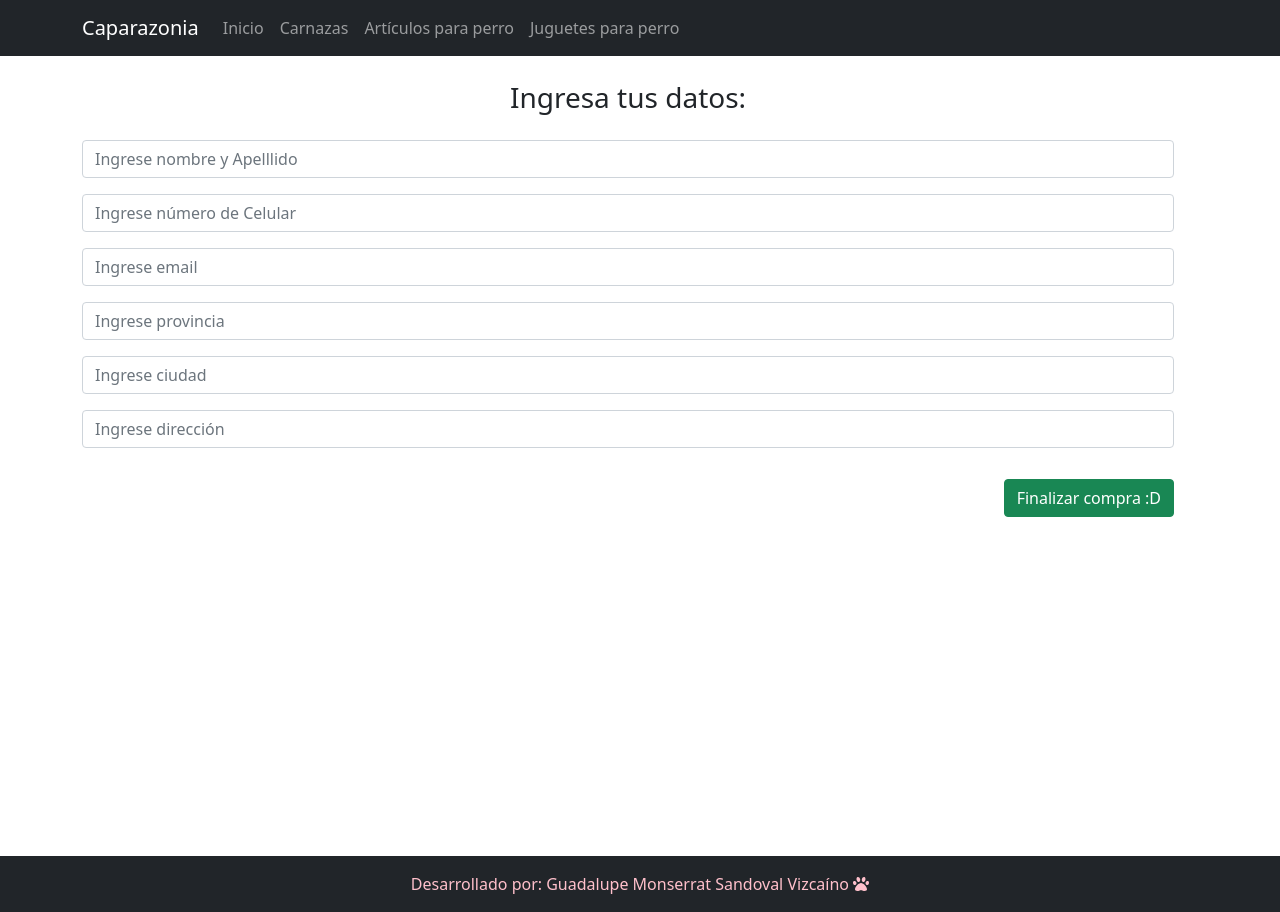
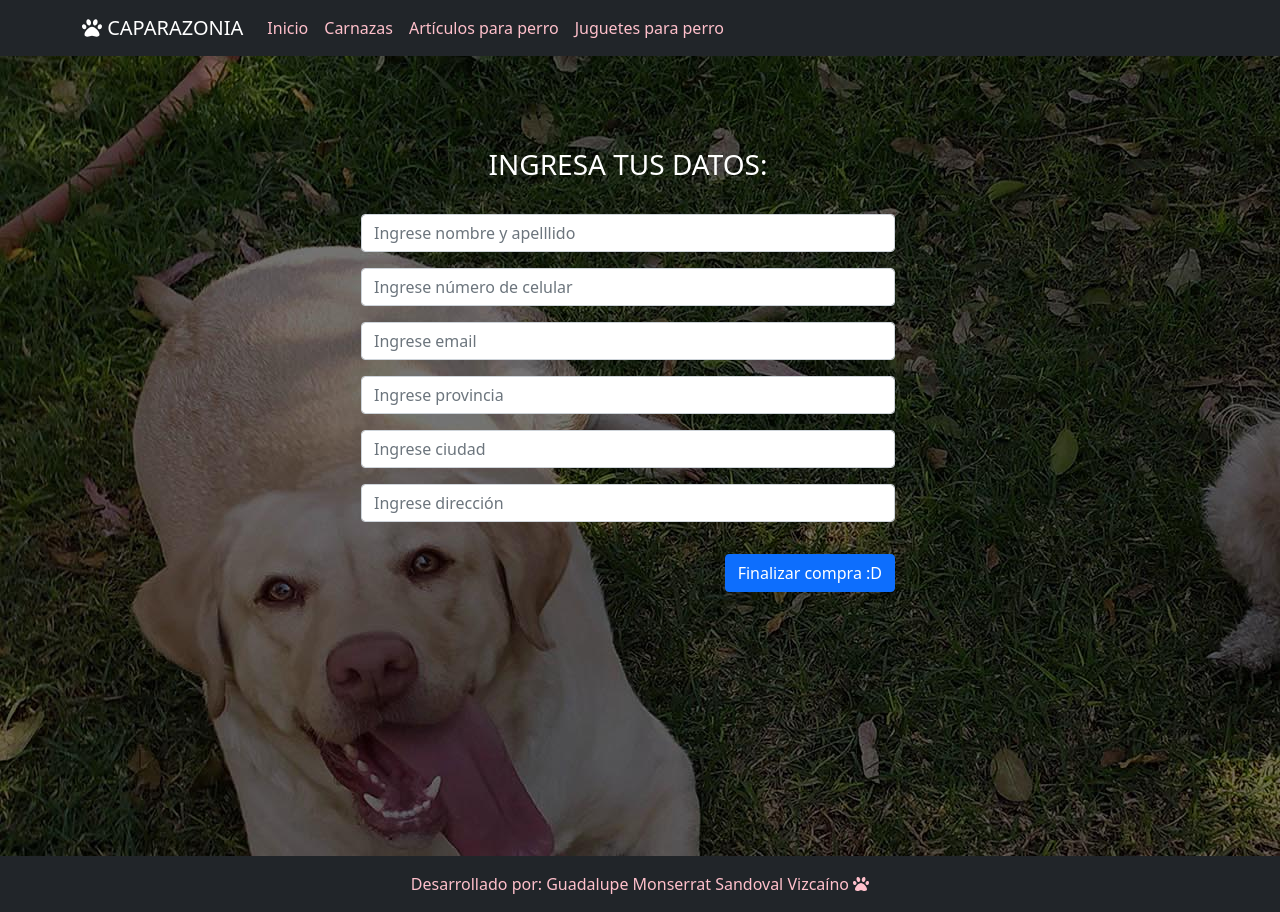
Before and after one commit to gcandial/caparazonia-sandoval, a React (Create React App) app: page /buyform in a window 1280 px wide. Built offline with nearby package versions, Linux system fonts and the light colour scheme.

Commit message:
Entrega final

```diff
--- a/src/App.css
+++ b/src/App.css
@@ -1,3 +1,8 @@
+#main {
+  min-height: 100vh;
+  background-image: url('./img/yumo_1920_1280_opaco.jpg');
+}
+
 .App {
   text-align: center;
 }
@@ -40,3 +45,61 @@
 .mt-15 {
   margin-top: 20px;
 }
+
+#col-item {
+  padding: 3px;
+  margin: 5px;
+}
+
+.card-list {
+  width: 18rem;
+  text-align: center;
+}
+
+.cartTable > thead > tr > th {
+  color: white;
+  font-size: 25px;
+}
+
+.cartTable > tbody > tr > td {
+  color: white;
+  font-size: 22px;
+}
+
+.cartTable > tfoot > tr > th {
+  color: white;
+  font-size: 22px;
+}
+
+#col-detail {
+  padding: 5px;
+  margin: 5px;
+}
+
+#row-detail {
+  background-color: #FFFC;
+  padding: 15px 0px;
+}
+
+#card-detail {
+  height: 100%;
+}
+
+#buttons-item-detail {
+  padding: 25px 0px;
+}
+
+#input-detail {
+  padding: 3px;
+  margin: 5px;
+  width: 35px;
+  text-align: center;
+}
+
+.pink {
+  color: pink;
+}
+
+#btn-limpiar {
+  margin-right: 10px;
+}
--- a/src/App.js
+++ b/src/App.js
@@ -16,28 +16,28 @@ function App() {
       <CartContext>
         <BrowserRouter>
           <NavBar />
-          <div id='main' style={{ minHeight: '100vh' }}>
+          <div id='main'>
             <Container>
               <Switch>
                 {/* Ruta Inicio */}
                 <Route exact path="/">
-                  <Row><ItemListContainer /></Row>
+                  <Row className='py-5'><ItemListContainer /></Row>
                 </Route>
                 {/* Ruta Producto */}
                 <Route path="/item/:itemId">
-                  <Row><ItemDetailContainer /></Row>
+                  <Row className='py-5'><ItemDetailContainer /></Row>
                 </Route>
                 {/* Ruta Categoría */}
                 <Route path="/categoria/:categoryId">
-                  <Row><ItemListContainer /></Row>
+                  <Row className='py-5'><ItemListContainer /></Row>
                 </Route>
                 {/* Ruta Cart */}
                 <Route path="/cart">
-                  <Row><Cart /></Row>
+                  <Row className='py-5'><Cart /></Row>
                 </Route>
                 {/* Ruta BuyForm */}
                 <Route path="/buyform">
-                  <Row><BuyForm /></Row>
+                  <Row className='py-5'><BuyForm /></Row>
                 </Route>
               </Switch>
             </Container>
--- a/src/components/BuyForm.js
+++ b/src/components/BuyForm.js
@@ -4,6 +4,7 @@ import firebase from "firebase/app";
 import "firebase/firestore";
 import { getFirestore } from '../firebase/firebase';
 import { cartContext } from "../context/CartProvider";
+import '../App.css';
 
 const BuyForm = () => {
 
@@ -50,22 +51,24 @@ const BuyForm = () => {
             .catch((err) => {
                 console.log(err);
             });
-
     }
 
     return (
         <>
-            {orderId && (<h1>Se ingresó con éxito la orden, tú número de orden es: {orderId}</h1>)}
+            {orderId && (<h1 className="text-white text-center">Se ingresó con éxito la orden, tú número es: {orderId}</h1>)}
             <Row className="text-center mt-15">
                 <Col>
-                    <h3 style={{ margin: '25px' }}>Ingresa tus datos:</h3>
-
+                    <h3 className="py-4 mt-15 text-white">INGRESA TUS DATOS:</h3>
+                </Col>
+            </Row>
+            <Row className="justify-content-lg-center mt-15">
+                <Col className="col col-lg-6">
                     <Form.Group className="mb-3" controlId="formBasicEmail">
-                        <Form.Control type="text" name="name" ref={nameRef} placeholder="Ingrese nombre y Apelllido" />
+                        <Form.Control type="text" name="name" ref={nameRef} placeholder="Ingrese nombre y apelllido" />
                     </Form.Group>
 
                     <Form.Group className="mb-3" controlId="formBasicEmail">
-                        <Form.Control type="text" name="mobile" ref={mobileRef} placeholder="Ingrese número de Celular" />
+                        <Form.Control type="text" name="mobile" ref={mobileRef} placeholder="Ingrese número de celular" />
                     </Form.Group>
 
                     <Form.Group className="mb-3" controlId="formBasicEmail">
@@ -83,11 +86,10 @@ const BuyForm = () => {
                     <Form.Group className="mb-3" controlId="formBasicEmail">
                         <Form.Control type="text" name="address" ref={addressRef} placeholder="Ingrese dirección" />
                     </Form.Group>
-                </Col>
-            </Row>
-            <Row className="text-end" style={{ marginTop: '15px' }}>
-                <Col>
-                    <Button onClick={() => handleClick()} variant="success">Finalizar compra :D</Button>
+
+                    <Form.Group className="mb-3 py-3 text-end">
+                        <Button onClick={() => handleClick()} variant="primary">Finalizar compra :D</Button>
+                    </Form.Group>
                 </Col>
             </Row>
         </>
--- a/src/components/Cart.js
+++ b/src/components/Cart.js
@@ -5,6 +5,7 @@ import { faSadTear } from '@fortawesome/free-solid-svg-icons';
 import { Button, Col, Row, Card } from 'react-bootstrap';
 import { cartContext } from "../context/CartProvider";
 import CartItem from "./CartItem";
+import '../App.css';
 
 const Cart = () => {
 
@@ -42,7 +43,7 @@ const Cart = () => {
                     </>
                     :
                     <>
-                        <table className="table tableHover">
+                        <table className="table tableHover cartTable">
                             <thead>
                                 <tr>
                                     <th>Producto</th>
@@ -68,7 +69,7 @@ const Cart = () => {
 
                         <Row className="text-end mt-15">
                             <Col>
-                                <Button onClick={() => clear()} style={{ marginRight: '10px' }} variant="warning">Limpiar carrito</Button>
+                                <Button id="btn-limpiar" onClick={() => clear()} variant="warning">Limpiar carrito</Button>
                                 <Link to='/buyform' ><Button variant="success">Finalizar compra</Button></Link>
                             </Col>
                         </Row>
--- a/src/components/CartWidget.js
+++ b/src/components/CartWidget.js
@@ -7,12 +7,17 @@ import { cartContext } from "../context/CartProvider";
 function CartWidget() {
 
   const { cart } = useContext(cartContext);
-  const showCartWidget = (cart.length > 0) ? 'block' : 'none' ;
+  const showCartWidget = (cart.length > 0) ? true : false;
   return (
     <>
-      <Link to="/cart" style={{display: showCartWidget}}>
-        <span><FontAwesomeIcon icon={faShoppingCart} /> {cart.length}</span>
-      </Link>
+      {
+        showCartWidget ?
+          <Link to="/cart">
+            <span><FontAwesomeIcon icon={faShoppingCart} /> {cart.length}</span>
+          </Link>
+          :
+          <></>
+      }
     </>
   );
 }
--- a/src/components/Footer.js
+++ b/src/components/Footer.js
@@ -1,12 +1,13 @@
 import React from "react";
 import { FontAwesomeIcon } from '@fortawesome/react-fontawesome';
 import { faPaw } from '@fortawesome/free-solid-svg-icons';
+import '../App.css';
 
 function Footer() {
     return (
         <>
             <footer className="bg-dark">
-                <div className="text-center p-3" style={{color: 'pink'}}>
+                <div className="text-center p-3 pink">
                     <span>Desarrollado por: Guadalupe Monserrat Sandoval Vizcaíno <FontAwesomeIcon icon={faPaw} /></span>
                 </div>
             </footer>
--- a/src/components/Item.js
+++ b/src/components/Item.js
@@ -1,20 +1,22 @@
 import { Card, Button, Col } from 'react-bootstrap';
 import { Link } from 'react-router-dom';
+import 'bootstrap/dist/css/bootstrap.min.css';
+import '../App.css';
 
 function Item({ item }) {
     return (
         <>
-            <Col style={{ padding: '3px', margin: '5px' }}>
-                <Card style={{ width: '18rem', textAlign: 'center' }}>
-                    <Card.Header><h5>{item.title}</h5></Card.Header>
+            <Col id="col-item">
+                <Card className="card-list">
+                    <Card.Header className='py-3'><h5>{item.title.toUpperCase()}</h5></Card.Header>
                     <Card.Img variant="top" src={item.pictureURL} />
                     <Card.Body>
                         <h6>$ {item.price} MXN</h6>
                         <p>Artículos disponibles: {item.stock}</p>
                     </Card.Body>
-                    <Card.Footer>
+                    <Card.Footer className='py-3'>
                         <Link to={'/item/' + item.id}>
-                            <Button variant="secondary">Ver detalles</Button>
+                            <Button variant="success">Ver detalles</Button>
                         </Link>
                     </Card.Footer>
                 </Card>
--- a/src/components/ItemCount.js
+++ b/src/components/ItemCount.js
@@ -2,6 +2,7 @@ import { Button } from 'react-bootstrap';
 import { Link } from 'react-router-dom';
 import { FontAwesomeIcon } from '@fortawesome/react-fontawesome';
 import { faPlus, faMinus } from '@fortawesome/free-solid-svg-icons';
+import '../App.css';
 
 function ItemCount({ stock, contador, setContador, agregaCarrito, mensajeCarrito }) {
     const stockDisponible = stock;
@@ -13,19 +14,19 @@ function ItemCount({ stock, contador, setContador, agregaCarrito, mensajeCarrito
     const agregaArticulo = () => (hayArticulos) ? setContador(contador + 1) : contador;
 
     return (
-        <>
+        <div id="buttons-item-detail">
             {
                 (mensajeCarrito === '') ?
                     <>
                         <Button onClick={quitaArticulo} disabled={!hayArticulosAgregados} variant="primary">
                             <FontAwesomeIcon icon={faMinus} />
                         </Button>
-                        <input disabled={true} value={contador} style={{ padding: '3px', margin: '5px', width: '35px', textAlign: 'center' }} />
+                        <input disabled={true} value={contador} id="input-detail" />
                         <Button onClick={agregaArticulo} disabled={!hayArticulos} variant="primary">
                             <FontAwesomeIcon icon={faPlus} />
                         </Button>
 
-                        <Button onClick={agregaCarrito} disabled={!hayArticulosAgregados} style={{ margin: '10px' }} variant="success">
+                        <Button className='m-3' onClick={agregaCarrito} disabled={!hayArticulosAgregados} variant="success">
                             Agregar al carrito
                         </Button>
                         <p>Artículos disponibles: {articulosRestantes}</p>
@@ -34,13 +35,13 @@ function ItemCount({ stock, contador, setContador, agregaCarrito, mensajeCarrito
                     <>
                         <p>{mensajeCarrito}</p>
                         <Link to='/cart'>
-                            <Button style={{ margin: '10px' }} variant="dark">
+                            <Button className='mt-3' variant="dark">
                                 Terminar mi compra
                             </Button>
                         </Link>
                     </>
             }
-        </>
+        </div>
     );
 }
 
--- a/src/components/ItemDetail.js
+++ b/src/components/ItemDetail.js
@@ -2,6 +2,7 @@ import { useContext, useState } from 'react';
 import { Card, Col, Row } from 'react-bootstrap';
 import ItemCount from './ItemCount';
 import { cartContext } from "../context/CartProvider";
+import '../App.css';
 
 function ItemDetail({ producto }) {
 
@@ -20,16 +21,16 @@ function ItemDetail({ producto }) {
             {
                 (producto.id) ?
                     <>
-                        <Col style={{ padding: '5px', margin: '10px' }}>
-                            <Row>
+                        <Col id="col-detail">
+                            <Row id="row-detail">
                                 <Col>
                                     <Card.Img variant="top" src={producto.pictureURL} />
                                 </Col>
                                 <Col>
-                                    <Card>
+                                    <Card id="card-detail">
                                         <Card.Body>
-                                            <Card.Title><h2>{producto.title}</h2></Card.Title>
-                                            <h4>$ {producto.price} MXN</h4>
+                                            <Card.Title className='pt-3'><h2>{producto.title}</h2></Card.Title>
+                                            <h4 className='py-0'>$ {producto.price} MXN</h4>
                                             <ItemCount stock={producto.stock} contador={contador} setContador={setContador} agregaCarrito={agregaCarrito} mensajeCarrito={mensajeCarrito}></ItemCount>
                                         </Card.Body>
                                         <Card.Footer>
--- a/src/components/ItemList.js
+++ b/src/components/ItemList.js
@@ -4,9 +4,7 @@ import Item from "./Item";
 function ItemList({ items }) {
     return (
         <>
-            {
-                <Item item={items}></Item>
-            }
+            <Item item={items}></Item>
         </>
     );
 }
--- a/src/components/NavBar.js
+++ b/src/components/NavBar.js
@@ -1,21 +1,24 @@
 import React from "react";
 import { Link } from "react-router-dom";
 import * as ReactBootstrap from 'react-bootstrap';
+import { FontAwesomeIcon } from '@fortawesome/react-fontawesome';
+import { faPaw } from '@fortawesome/free-solid-svg-icons';
 import CartWidget from "./CartWidget";
+import '../App.css';
 
 function NavBar() {
   return (
     <>
       <ReactBootstrap.Navbar bg="dark" variant="dark">
         <ReactBootstrap.Container>
-          <Link to='/' className="navbar-brand">Caparazonia</Link>
+          <Link to='/' className="navbar-brand"><FontAwesomeIcon icon={faPaw} /> CAPARAZONIA</Link>
           <ReactBootstrap.Navbar.Toggle aria-controls="caparazonia-navbar" />
           <ReactBootstrap.Navbar.Collapse id="caparazonia-navbar" className="justify-content-end">
             <ReactBootstrap.Nav className="me-auto">
-              <Link to='/' className="nav-link">Inicio</Link>
-              <Link to="/categoria/carnazas" className="nav-link">Carnazas</Link>
-              <Link to="/categoria/articulos-perro" className="nav-link">Artículos para perro</Link>
-              <Link to="/categoria/juguetes-perro" className="nav-link">Juguetes para perro</Link>
+              <Link to='/' className="nav-link"><span className="pink">Inicio</span></Link>
+              <Link to="/categoria/carnazas" className="nav-link"><span className="pink">Carnazas</span></Link>
+              <Link to="/categoria/articulos-perro" className="nav-link"><span className="pink">Artículos para perro</span></Link>
+              <Link to="/categoria/juguetes-perro" className="nav-link"><span className="pink">Juguetes para perro</span></Link>
             </ReactBootstrap.Nav>
             <ReactBootstrap.Navbar.Text >
               <CartWidget />
```
Also changed, not shown: src/img/yumo_1920_1280.jpg (added), src/img/yumo_1920_1280_opaco.jpg (added).
